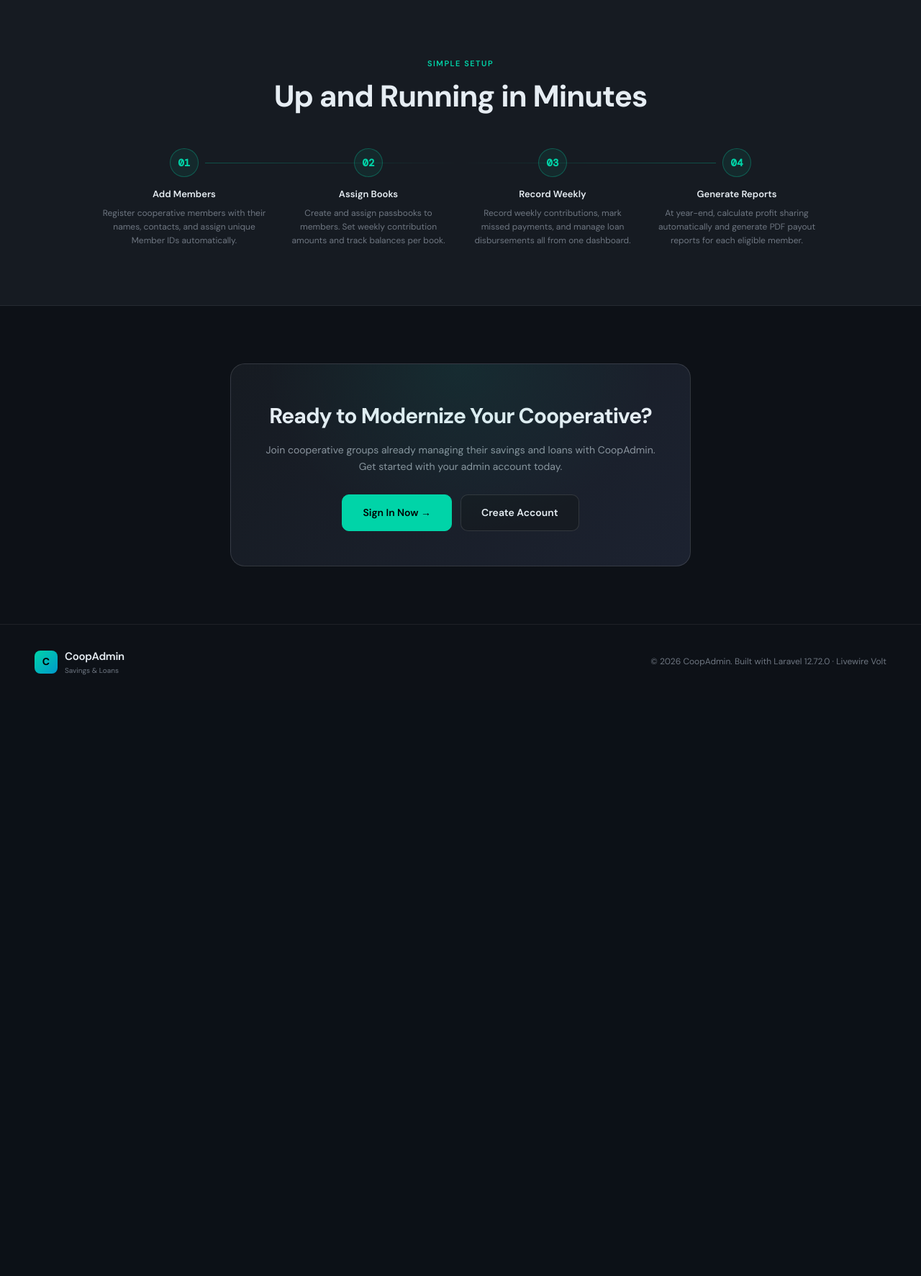
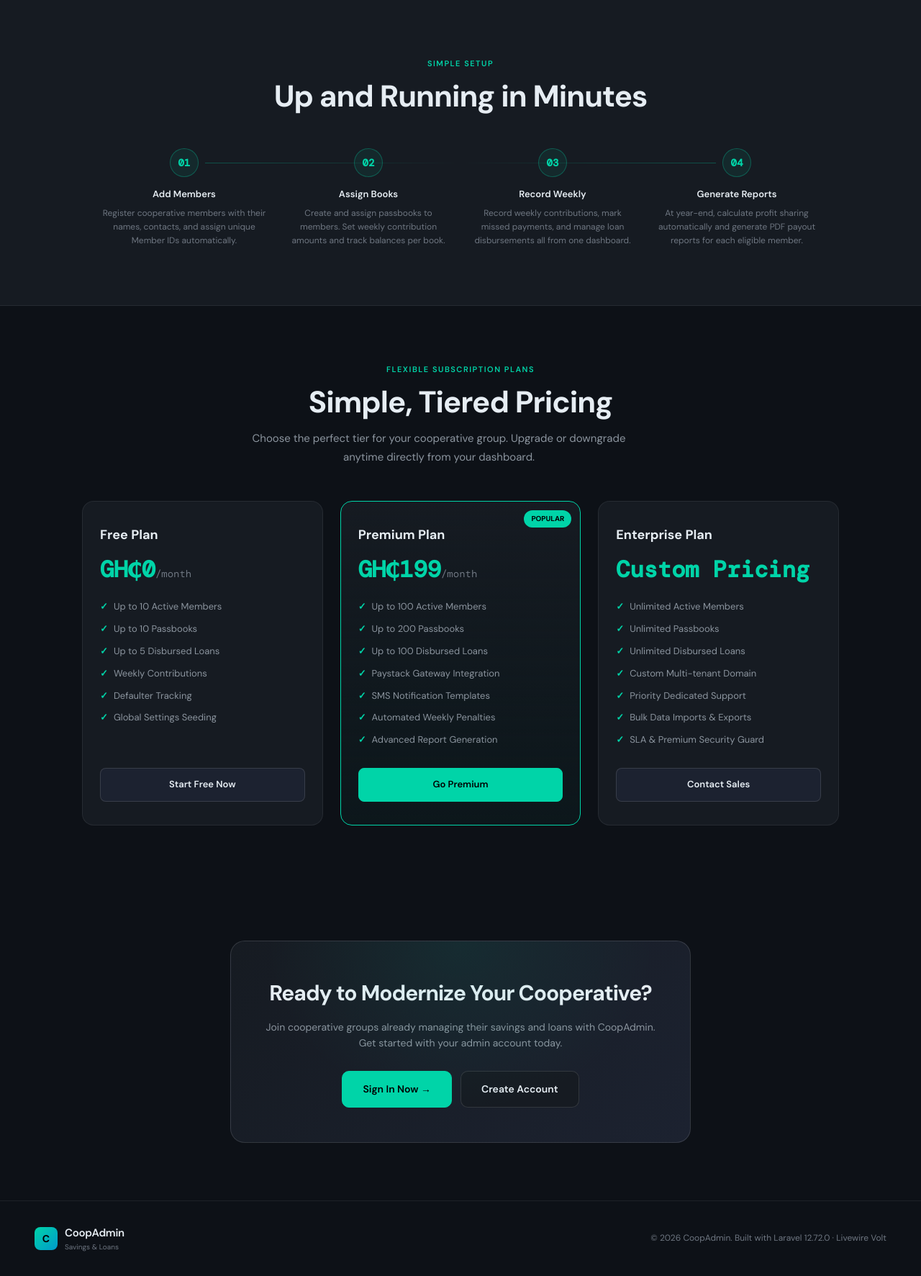
Before and after one commit to AbelTuoyintir/susu, a Laravel app: page / in a window 1280 px wide. Shown: the part 2209-3982 px from the top of the page at 72% size. Before the commit the page ends 3147 px from the top, so only its background shows below. Run offline with Laravel 12, Linux system fonts and the light colour scheme; some libraries are stand-ins or nearby versions.

Commit message:
docs: document multi-tenant SaaS architecture and add Pricing section to landing page
- Appended a detailed architecture overview to README.md covering single-database multi-tenancy, IdentifyTenant middleware, BelongsToTenant scoping, and subscription plan limits.
- Added a gorgeous stylized SaaS Pricing & Plans section to welcome.blade.php showcasing Free, Premium, and Enterprise tiers.
- Successfully verified and ran the entire SaaS multi-tenant test suite and E2E Playwright verification.

```diff
--- a/resources/views/welcome.blade.php
+++ b/resources/views/welcome.blade.php
@@ -351,6 +351,54 @@
             .preview-wrap { display: none; }
             .hiw-steps { grid-template-columns: 1fr; }
         }
+
+        /* ── PRICING ── */
+        .pricing {
+            position: relative; z-index: 1;
+            max-width: 1100px; margin: 0 auto;
+            padding: 80px 24px;
+        }
+        .pricing-grid {
+            display: grid; grid-template-columns: repeat(3,1fr); gap: 24px; margin-top: 48px;
+        }
+        .pricing-card {
+            background: var(--bg2); border: 1px solid var(--border);
+            border-radius: 16px; padding: 32px 24px;
+            transition: all .25s; cursor: default;
+            position: relative; overflow: hidden;
+            display: flex; flex-direction: column;
+            justify-content: space-between;
+        }
+        .pricing-card.popular {
+            border-color: var(--accent);
+            background: linear-gradient(180deg, var(--bg2) 0%, rgba(0,212,168,0.03) 100%);
+        }
+        .pricing-badge {
+            position: absolute; top: 12px; right: 12px;
+            background: var(--accent); color: #000;
+            font-size: 10px; font-weight: 700; padding: 4px 10px; border-radius: 20px;
+            text-transform: uppercase;
+        }
+        .plan-name { font-size: 18px; font-weight: 700; margin-bottom: 8px; }
+        .plan-price { font-size: 32px; font-weight: 700; font-family: 'DM Mono', monospace; margin-bottom: 16px; color: var(--accent); }
+        .plan-price span { font-size: 14px; color: var(--text3); font-weight: normal; }
+        .plan-features { list-style: none; margin-bottom: 28px; font-size: 13px; color: var(--text2); display: flex; flex-direction: column; gap: 10px; }
+        .plan-features li { display: flex; align-items: center; gap: 8px; }
+        .plan-features li::before { content: '✓'; color: var(--accent); font-weight: bold; }
+        .btn-pricing {
+            display: block; text-align: center; width: 100%;
+            padding: 12px; border-radius: 8px;
+            font-size: 13px; font-weight: 600; cursor: pointer;
+            transition: all .2s; border: 1px solid transparent;
+        }
+        .btn-pricing-primary { background: var(--accent); color: #000; border-color: var(--accent); }
+        .btn-pricing-primary:hover { background: var(--accent2); }
+        .btn-pricing-secondary { background: var(--bg3); color: var(--text); border-color: var(--border2); }
+        .btn-pricing-secondary:hover { background: var(--bg); }
+
+        @media (max-width: 768px) {
+            .pricing-grid { grid-template-columns: 1fr; gap: 20px; }
+        }
     </style>
 </head>
 <body>
@@ -611,6 +659,70 @@
     </div>
 </section>
 
+<!-- ── PRICING & PLANS ── -->
+<section class="pricing">
+    <div style="text-align:center; max-width:600px; margin: 0 auto 48px;">
+        <div class="section-tag">Flexible Subscription Plans</div>
+        <h2 class="section-title">Simple, Tiered Pricing</h2>
+        <p class="section-sub">Choose the perfect tier for your cooperative group. Upgrade or downgrade anytime directly from your dashboard.</p>
+    </div>
+    <div class="pricing-grid">
+        <!-- Free Plan -->
+        <div class="pricing-card">
+            <div>
+                <div class="plan-name">Free Plan</div>
+                <div class="plan-price">GH₵0<span>/month</span></div>
+                <ul class="plan-features">
+                    <li>Up to 10 Active Members</li>
+                    <li>Up to 10 Passbooks</li>
+                    <li>Up to 5 Disbursed Loans</li>
+                    <li>Weekly Contributions</li>
+                    <li>Defaulter Tracking</li>
+                    <li>Global Settings Seeding</li>
+                </ul>
+            </div>
+            <a href="{{ route('register') }}" class="btn-pricing btn-pricing-secondary">Start Free Now</a>
+        </div>
+
+        <!-- Premium Plan -->
+        <div class="pricing-card popular">
+            <div class="pricing-badge">Popular</div>
+            <div>
+                <div class="plan-name">Premium Plan</div>
+                <div class="plan-price">GH₵199<span>/month</span></div>
+                <ul class="plan-features">
+                    <li>Up to 100 Active Members</li>
+                    <li>Up to 200 Passbooks</li>
+                    <li>Up to 100 Disbursed Loans</li>
+                    <li>Paystack Gateway Integration</li>
+                    <li>SMS Notification Templates</li>
+                    <li>Automated Weekly Penalties</li>
+                    <li>Advanced Report Generation</li>
+                </ul>
+            </div>
+            <a href="{{ route('register') }}" class="btn-pricing btn-pricing-primary">Go Premium</a>
+        </div>
+
+        <!-- Enterprise Plan -->
+        <div class="pricing-card">
+            <div>
+                <div class="plan-name">Enterprise Plan</div>
+                <div class="plan-price">Custom Pricing</div>
+                <ul class="plan-features">
+                    <li>Unlimited Active Members</li>
+                    <li>Unlimited Passbooks</li>
+                    <li>Unlimited Disbursed Loans</li>
+                    <li>Custom Multi-tenant Domain</li>
+                    <li>Priority Dedicated Support</li>
+                    <li>Bulk Data Imports & Exports</li>
+                    <li>SLA & Premium Security Guard</li>
+                </ul>
+            </div>
+            <a href="{{ route('register') }}" class="btn-pricing btn-pricing-secondary">Contact Sales</a>
+        </div>
+    </div>
+</section>
+
 <!-- ── CTA BAND ── -->
 <section class="cta-band">
     <div class="cta-card">
```
Also changed, not shown: README.md.
